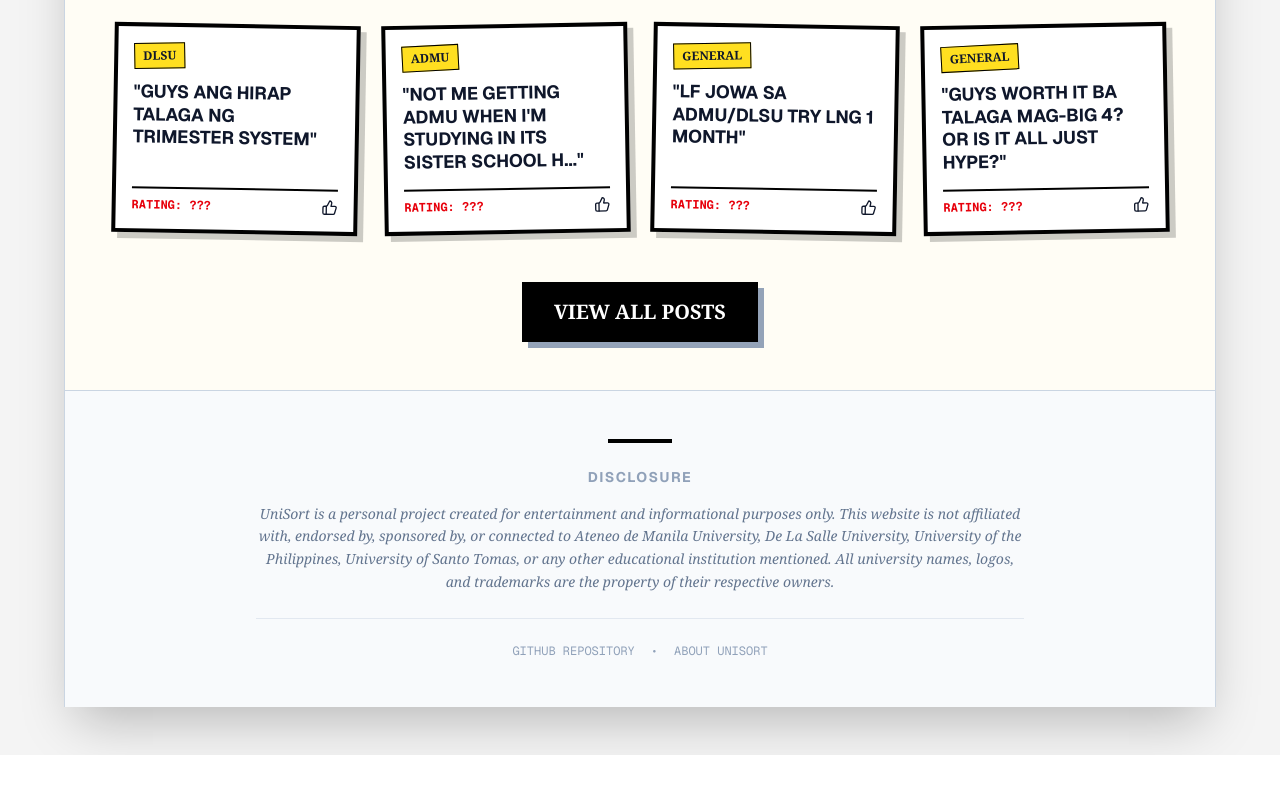
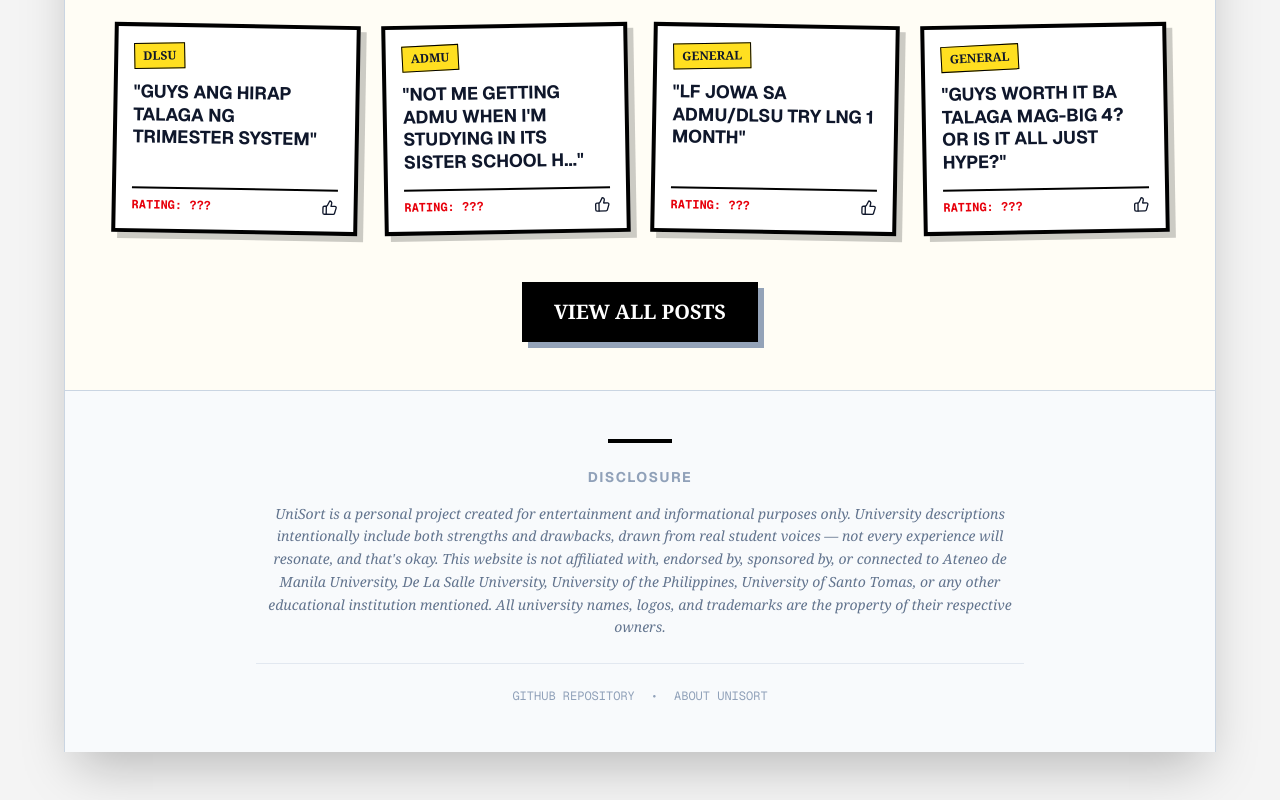
Before and after one commit to yanicells/UniSort, a Next.js app: page / in a window 1280 px wide. Shown: the part 1484-2284 px from the top of the page. Before the commit the page ends 2239 px from the top, so only its background shows below. Built offline with nearby package versions, Linux system fonts and the light colour scheme; no server answers; the database is empty.

Commit message:
feat: update disclosure

```diff
--- a/app/page.tsx
+++ b/app/page.tsx
@@ -244,12 +244,15 @@
             </h4>
             <p className="font-serif text-sm text-slate-500 italic leading-relaxed">
               UniSort is a personal project created for entertainment and
-              informational purposes only. This website is not affiliated with,
-              endorsed by, sponsored by, or connected to Ateneo de Manila
-              University, De La Salle University, University of the Philippines,
-              University of Santo Tomas, or any other educational institution
-              mentioned. All university names, logos, and trademarks are the
-              property of their respective owners.
+              informational purposes only. University descriptions intentionally
+              include both strengths and drawbacks, drawn from real student
+              voices — not every experience will resonate, and that&apos;s
+              okay. This website is not affiliated with, endorsed by, sponsored
+              by, or connected to Ateneo de Manila University, De La Salle
+              University, University of the Philippines, University of Santo
+              Tomas, or any other educational institution mentioned. All
+              university names, logos, and trademarks are the property of their
+              respective owners.
             </p>
             <div className="mt-6 pt-6 border-t border-slate-200 flex flex-col sm:flex-row justify-center items-center gap-4 text-xs font-mono text-slate-400">
               <a
--- a/components/quiz/results/ResultDesign6.tsx
+++ b/components/quiz/results/ResultDesign6.tsx
@@ -445,10 +445,12 @@
         <p className="font-serif italic text-xs sm:text-sm md:text-base leading-relaxed text-slate-600">
           &quot;These breakdowns are calculated by analyzing your specific
           responses against the cultural markers, academic structures, and
-          social values of each institution. UniSort is an independent project
-          and is not officially affiliated with Ateneo de Manila University, De
-          La Salle University, University of the Philippines, or University of
-          Santo Tomas.&quot;
+          social values of each institution. University descriptions
+          intentionally include both strengths and drawbacks, drawn from real
+          student voices — not every experience will resonate, and that&apos;s
+          okay. UniSort is an independent project and is not officially
+          affiliated with Ateneo de Manila University, De La Salle University,
+          University of the Philippines, or University of Santo Tomas.&quot;
         </p>
       </div>
     </div>
```
